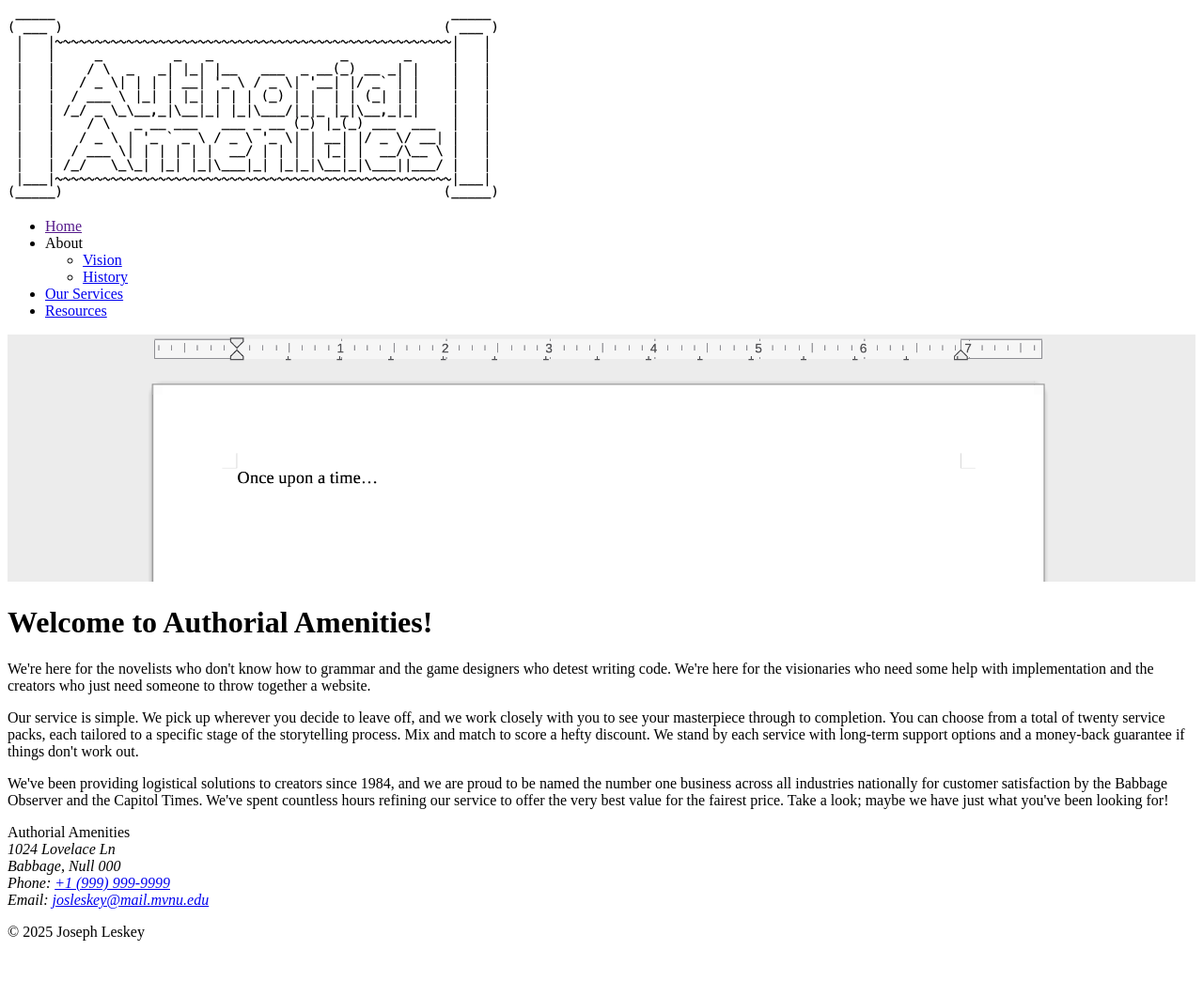
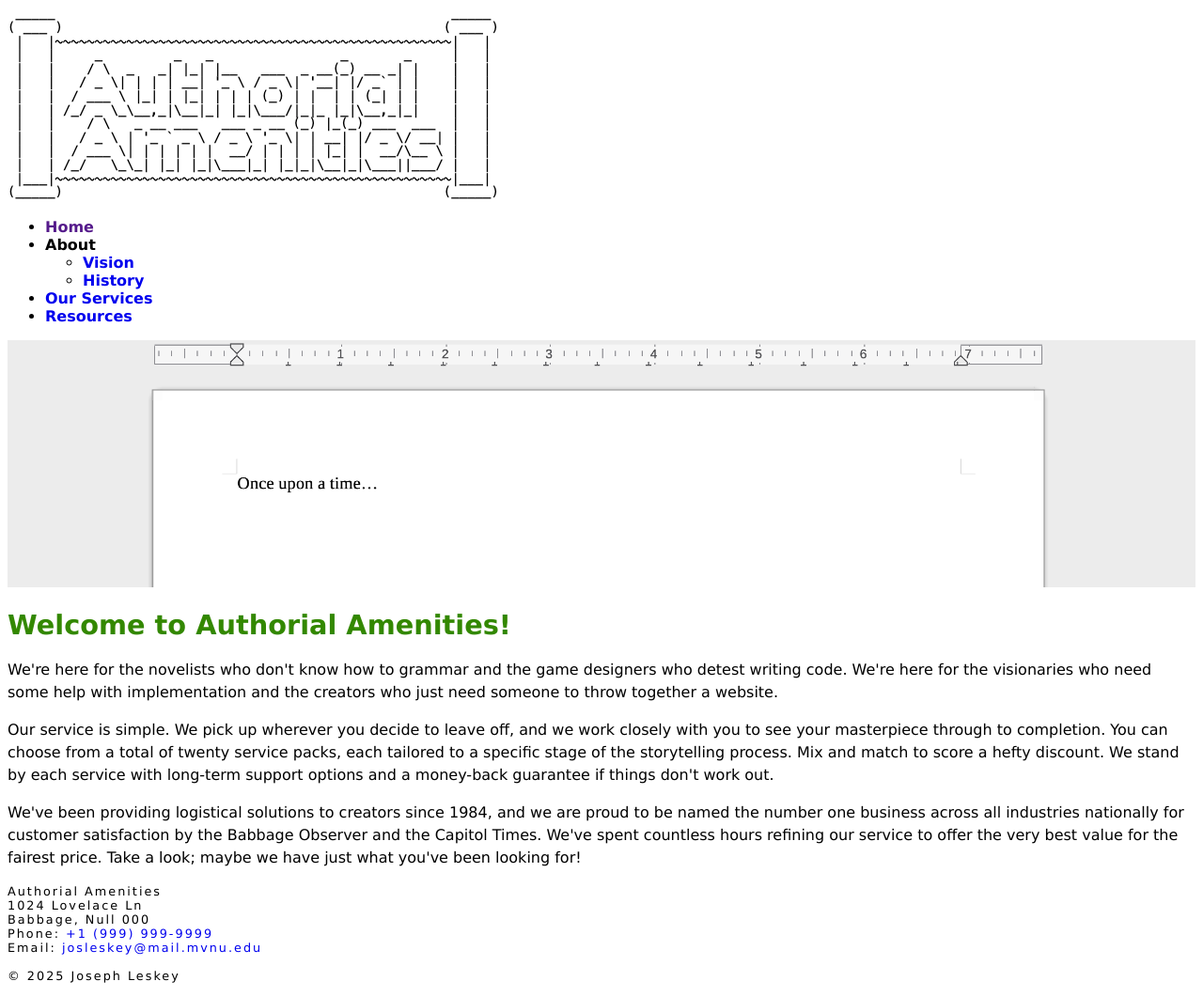
Before and after one commit to jleskey/csc3003-website, a PHP site: page /main.html in a window 1280 px wide. Shown: the whole page at 94% size. Before the commit the page ends 1001 px from the top, so only its background shows below. Run offline with PHP 8.4, Linux system fonts and the light colour scheme.

Commit message:
Add initial styling

```diff
--- a/src/styles/main.css
+++ b/src/styles/main.css
@@ -1,3 +1,37 @@
+body {
+    font-family: Verdana, Geneva, Tahoma, sans-serif;
+}
+
 img {
     max-width: 100%;
 }
+
+p {
+    line-height: 1.5;
+}
+
+main>header>h1 {
+    color: #380;
+    font-size: 180%;
+}
+
+nav {
+    font-weight: bold;
+}
+
+a {
+    text-decoration: none;
+}
+
+a:hover {
+    text-decoration: underline;
+}
+
+footer {
+    font-size: 80%;
+    letter-spacing: 2px;
+}
+
+address {
+    font-style: normal;
+}
```
